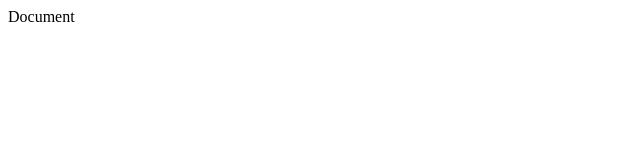
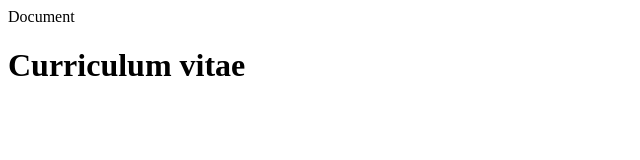
Before and after one commit to Auriole07/mon_cv, a plain HTML site: page index.html in a window 1280 px wide. Shown: the whole page, without its empty margins (0-640 px from the left). Drawn offline with Linux system fonts and the light colour scheme.

Commit message:
mise ne place de la section titre

```diff
--- a/index.html
+++ b/index.html
@@ -8,7 +8,7 @@
     <title>Document</title>
 </head>
 <body>
-
+    <h1>Curriculum vitae</h1>
 </body>
 
 </html>
```
